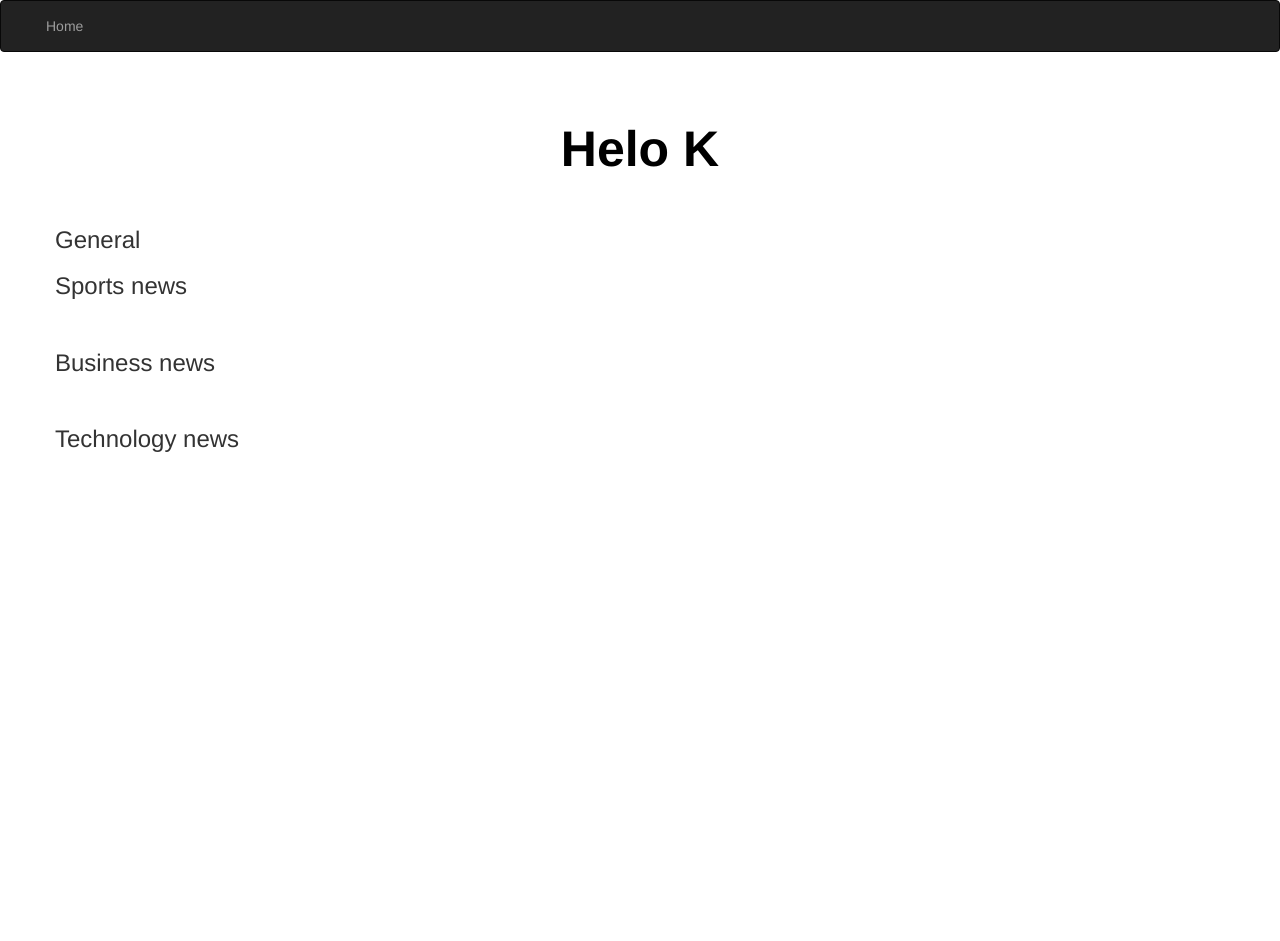
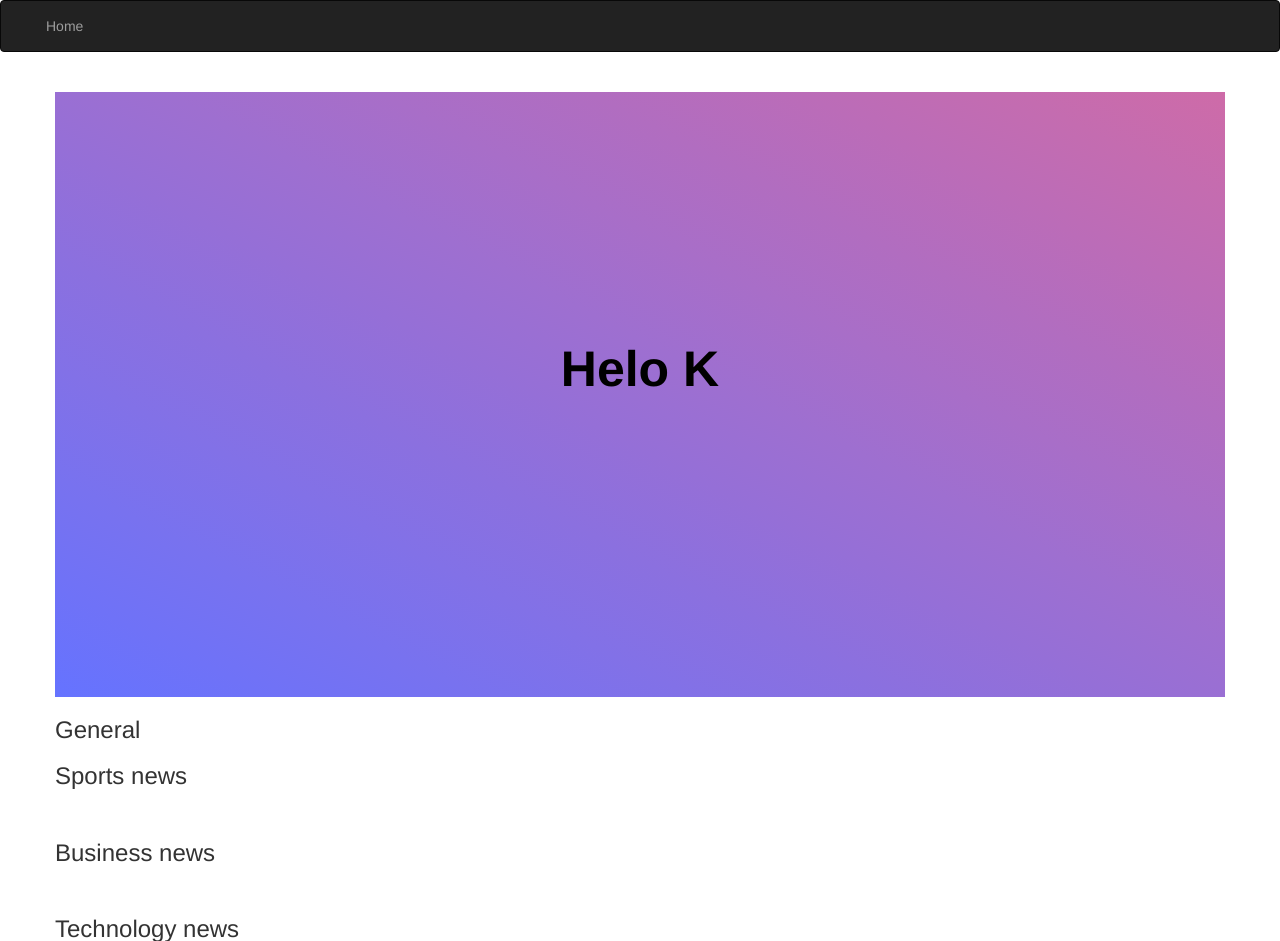
Before and after one commit to Kraft-Owaka/NewsHightlights, a Python web app: template app/templates/index.html in a window 1280 px wide. Shown: the top 941 px of the page. Before the commit the page ends 452 px from the top, so only its background shows below. Run offline with Jinja, Linux system fonts and the light colour scheme; the template is opened without the code that fills it, so the values that code supplies are empty; some libraries are stand-ins or nearby versions.

Commit message:
background styling

```diff
--- a/app/templates/index.html
+++ b/app/templates/index.html
@@ -64,7 +64,10 @@
                     color: black;
                     font-weight: bolder;
                     font-size: 50px;
-                    padding: 30px;
+                    padding : 30px;
+                    padding-top : 250px;
+                    padding-bottom : 300px;
+                    background-image: linear-gradient(to top right, rgb(101, 115, 255), rgb(111, 114, 247), rgb(120, 114, 239), rgb(130, 113, 231), rgb(139, 112, 223), rgb(149, 111, 215), rgb(158, 111, 208), rgb(168, 110, 200), rgb(177, 109, 192), rgb(187, 108, 184), rgb(196, 108, 176), rgb(206, 107, 168));
                 }
 
             </style>
```
